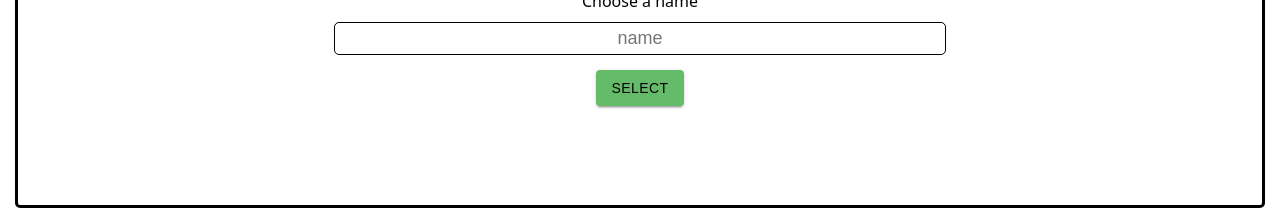
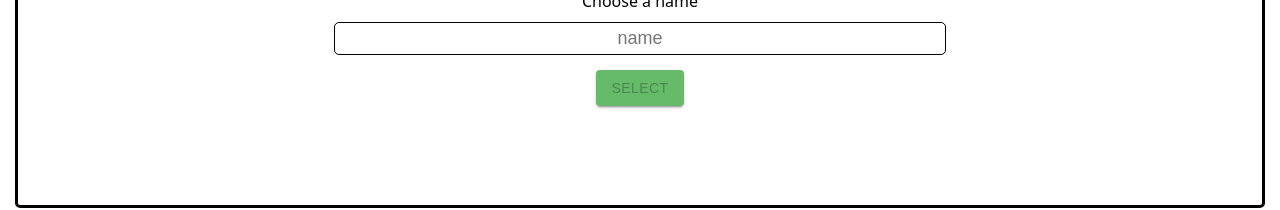
Before and after one commit to Braun-Johannes/Survival-Pets, a Next.js app: page / in a window 1280 px wide. Shown: the part 587-797 px from the top of the page. Built offline with nearby package versions, Linux system fonts and the light colour scheme.

Commit message:
handle logic for space in name

```diff
--- a/pages/index.js
+++ b/pages/index.js
@@ -1,17 +1,22 @@
 import PetList from "@/components/PetList";
 import StyledHeading from "@/components/Styles/StyledHeading";
 import PetForm from "@/components/PetForm";
-import { useState, useEffect } from "react";
+import { useState } from "react";
 import CurrentPet from "@/components/CurrentPet";
 import CurrentPetStats from "@/components/CurrentPetStats";
 import EditForm from "@/components/EditForm";
 import EliminateForm from "@/components/EliminateForm";
-import pets from "@/lib/pets";
 import TombstoneButton from "@/components/TombstoneButton";
 
 export default function HomePage() {
-  const [selectedPet, setSelectedPet] = useState(pets);
+  const [selectedPet, setSelectedPet] = useState();
   const [mode, setMode] = useState("select");
+
+  let isDead = false;
+
+  if (selectedPet) {
+    isDead = selectedPet.health === 0;
+  }
 
   function handleSelectPet(selectedPetData) {
     setSelectedPet(selectedPetData);
@@ -44,7 +49,6 @@ export default function HomePage() {
     setSelectedPet(eliminatedPet);
     setMode("livingroom");
   }
-  const isDead = selectedPet.health === 0;
 
   function handleDeletePet() {
     setSelectedPet("");
```
